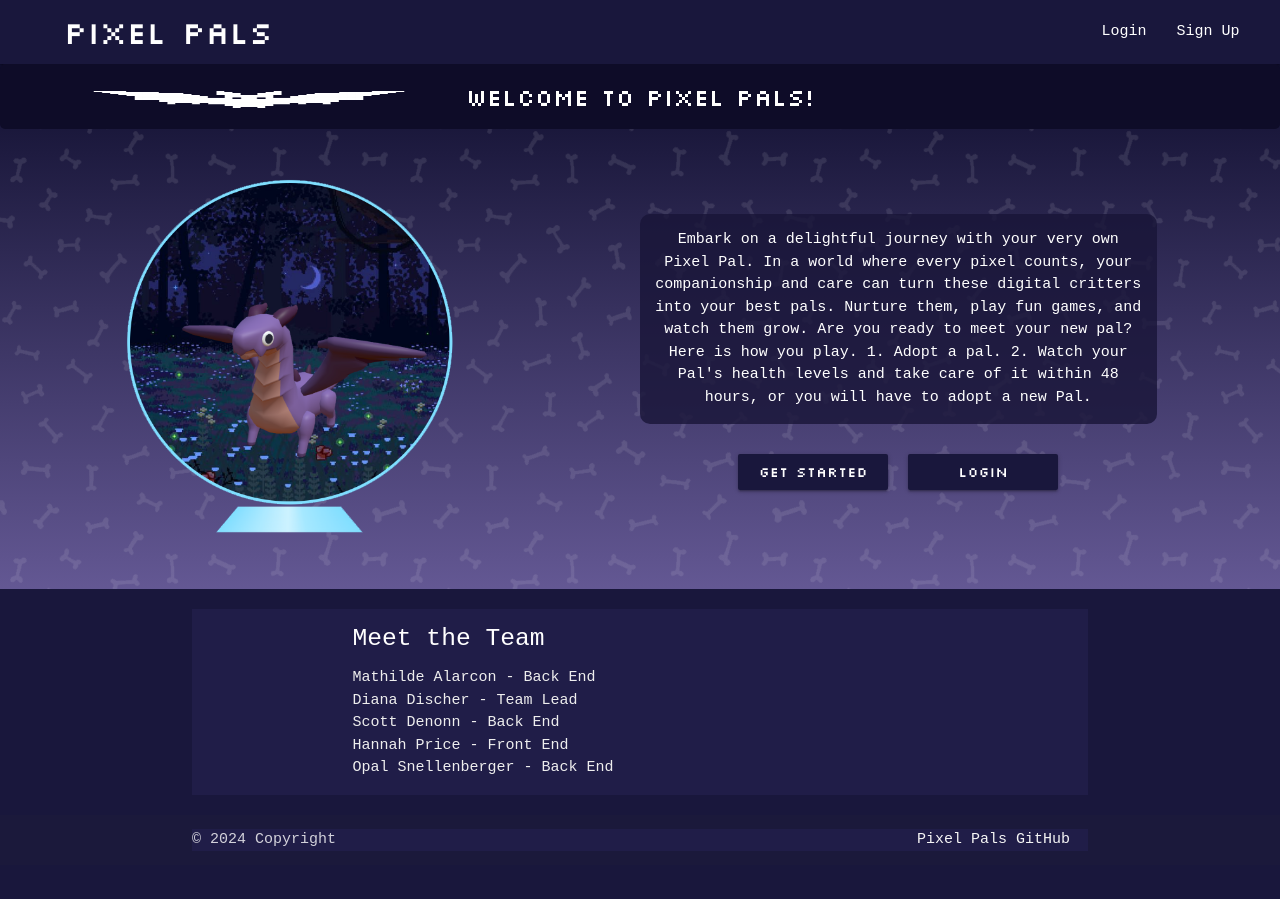
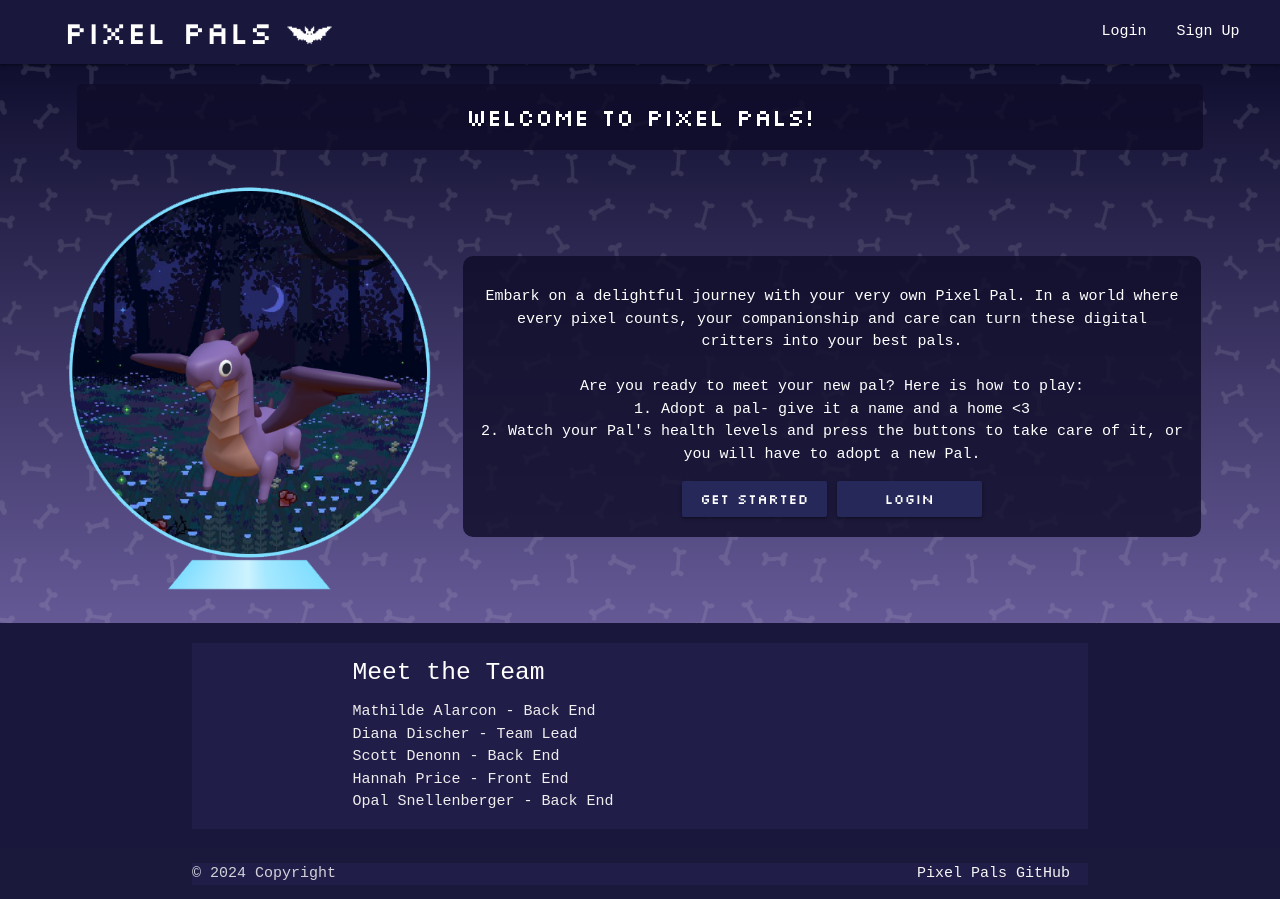
Before and after one commit to mathilde-01/pixel-paws, a React (Vite) app in the folder client/: page / in a window 1280 px wide. Before the commit the page ends 865 px from the top, so only its background shows below. Built offline with nearby package versions, Linux system fonts and the light colour scheme; a web font is replaced by a local one.

Commit message:
fixed layout bugs on display papage, altered userguide header and text layout

```diff
--- a/client/src/components/UserGuide.jsx
+++ b/client/src/components/UserGuide.jsx
@@ -8,17 +8,18 @@ export default function UserGuide() {
 
   return (
     <>
-     <h1 className='displayHeader'>Welcome to Pixel Pals!</h1>
+     <h1 className='userGuideHeader'>Welcome to Pixel Pals!</h1>
       <div className='card'>
-        <div className="petContainer">
-          {/* <div className=''></div> */}
+        <div className="imageContainer">
             <img src={pixelPal} alt="Example Pal" className='pixelPal'/>
         </div>
         <div className='guide-container'>
           <p className='guide-text'>
-            Embark on a delightful journey with your very own Pixel Pal. In a world where every pixel counts, your companionship and care can turn these digital critters into your best pals. Nurture them, play fun games, and watch them grow. Are you ready to meet your new pal?Here is how you play. 1. Adopt a pal. 2. Watch your Pal's health levels and take care of it within 48 hours, or you will have to adopt a new Pal.</p>
-          <Link to="/signup" className='btn'>Get Started</Link>
+            Embark on a delightful journey with your very own Pixel Pal. In a world where every pixel counts, your companionship and care can turn these digital critters into your best pals.<br/><br/>Are you ready to meet your new pal? Here is how to play: <br/>1. Adopt a pal- give it a name and a home {'<'}3 <br/>2. Watch your Pal's health levels and press the buttons to take care of it, or you will have to adopt a new Pal.</p>
+            <div>
+            <Link to="/signup" className='btn' style={{marginRight: '10px'}}>Get Started</Link>
           <Link to="/login" className='btn' >Login</Link>
+            </div>
         </div>
       </div>
     </>
--- a/client/src/styles/style.css
+++ b/client/src/styles/style.css
@@ -95,15 +95,31 @@ footer {
     color: #FFF;
     font-family: 'Red Hat Mono', monospace;
     text-align: center;
-    background-color: rgba(24, 21, 56, 0.8);
-    border-radius: 10px;
-    margin: 20px 0;
+    margin-bottom: 0;
     padding: 15px;
 }
 
 .guide-container{
+    width: 100%;
     flex-basis: 42%;
     text-align: center;
+    background-color: #0e0c28cd;
+    border-radius: 10px;
+    padding-bottom: 20px;
+    display: flex;
+    flex-direction: column;
+    align-content: center;
+}
+
+.userGuideHeader {
+    font-family: "Silkscreen", sans-serif;
+    font-size: 20px;
+    margin: 20px 5% 5px 5%;
+    color: white;
+    text-align: center;
+    background-color: #0e0c28cd;;
+    padding: 20px;
+    border-radius: 5px;
 }
 
 .displayHeader {
@@ -113,14 +129,22 @@ footer {
     margin-bottom: 5px;
     color: white;
     text-align: center;
-    background-color: #0e0c28;
-    padding: 20px;
-    border-radius: 5px;
-    max-height: 65px;
 }
 
-img{
-    width: 346px;
+.petContainer {
+    flex-basis: 42%;
+    padding: 15px;
+}
+
+.imageContainer {
+    display: flex;
+    height: 100%;
+    justify-content: center;
+    align-self: center;
+}
+
+.imageContainer img {
+    width: 80vw;
 }
 
 
@@ -129,7 +153,9 @@ img{
 
 .displayContainer {
     display: flex;
-    flex-basis: 42%;
+    flex-direction: column;
+    justify-content: center;
+    /* flex-basis: 42%; */
     width: 90%;
     margin: 20px;
 }
@@ -268,7 +294,7 @@ h5 {
 .formContainer {
     font-family: "Silkscreen", sans-serif;
     width: 80%;
-    background-color: #26285a;
+    background-color: #0e0c28cd;
     margin: 10%;
     border-radius: 10px;
     padding: 20px;
@@ -294,11 +320,11 @@ form .row {
 }
 
 .btn {
-    background-color: #19173c;
+    background-color: #26285a;
     font-family: "Silkscreen", sans-serif;
-    margin: 10px;
+    /* margin: 10px; */
     justify-content: center;
-    width: 150px;
+    width: 145px;
 }
 
 /* Pet Creation */
@@ -383,6 +409,16 @@ form .row {
         height: cal(100vh - 60px);
     }
 
+    .imageContainer img {
+        width: 30vw;
+        height: 33vw;
+    }
+
+    .userGuideHeader {
+        font-size: 24px;
+        margin: 20px 6% 20px 6%;
+    }
+
     /* where pet lives in circle on display page */
     .petCircle {
         position: relative;
@@ -437,7 +473,8 @@ form .row {
 
     .guide-container{
         margin: 20px;
-        flex-basis: 42%;
+        flex-basis: 60%;
+        align-content: center;
     }
 
 
@@ -479,6 +516,7 @@ form .row {
     }
     .guide-container{
         margin-top: 40px;
+        align-self: center;
     }
 }
 
```
